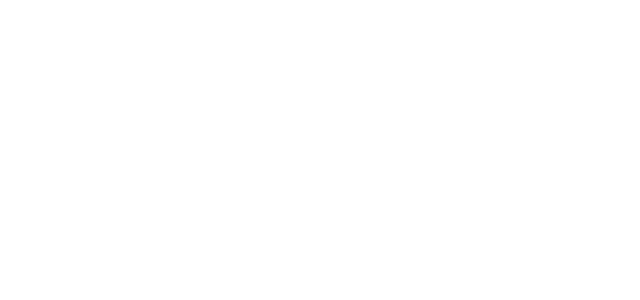
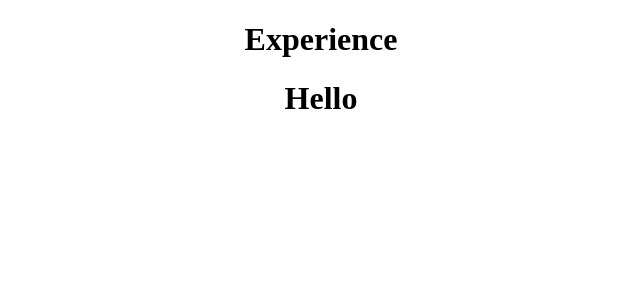
Before and after one commit to daniarfadd/personal-website, a React (Create React App) app: page /experience in a window 1280 px wide. Shown: the top 300 px of the page, without its empty margins (319-959 px from the left). Built offline with nearby package versions, Linux system fonts and the light colour scheme.

Commit message:
making project structure

```diff
--- a/src/App.js
+++ b/src/App.js
@@ -1,8 +1,21 @@
+import { BrowserRouter as Router, Routes, Route } from 'react-router-dom';
 import './App.css';
+import Home from './pages/Home';
+import Projects from './pages/Projects'
+import Experience from './pages/Experience'
+
 
 function App() {
   return (
     <div className="App">
+      <Router>
+        <Routes>
+          <Route path='/' element={<Home />} />
+          <Route path='/projects' element={<Projects />} />
+          <Route path='/experience' element={<Experience />} />
+        </Routes>
+      </Router>
+      <h1>Hello</h1>
     </div>
   );
 }
--- a/src/index.css
+++ /dev/null
@@ -1,14 +0,0 @@
-body {
-  margin: 0;
-  font-family: -apple-system, BlinkMacSystemFont, 'Segoe UI', 'Roboto', 'Oxygen',
-    'Ubuntu', 'Cantarell', 'Fira Sans', 'Droid Sans', 'Helvetica Neue',
-    sans-serif;
-  -webkit-font-smoothing: antialiased;
-  -moz-osx-font-smoothing: grayscale;
-  box-sizing: border-box;
-}
-
-code {
-  font-family: source-code-pro, Menlo, Monaco, Consolas, 'Courier New',
-    monospace;
-}
--- a/src/index.js
+++ b/src/index.js
@@ -1,6 +1,5 @@
 import React from 'react';
 import ReactDOM from 'react-dom/client';
-import './index.css';
 import App from './App';
 import reportWebVitals from './reportWebVitals';
 
--- /dev/null
+++ b/src/pages/Experience.js
@@ -0,0 +1,9 @@
+function Experience() {
+    return (
+        <div>
+            <h1>Experience</h1>
+        </div>
+     );
+}
+
+export default Experience;
--- /dev/null
+++ b/src/pages/Home.js
@@ -0,0 +1,9 @@
+function Home() {
+    return (
+        <div>
+            <h1>Home</h1>
+        </div>
+     );
+}
+
+export default Home;
--- /dev/null
+++ b/src/pages/Projects.js
@@ -0,0 +1,9 @@
+function Projects() {
+    return (
+        <div>
+            <h1>Projects</h1>
+        </div>
+     );
+}
+
+export default Projects;
```
Also changed, not shown: src/setupTests.js (deleted, +0 -5 lines), 1 other file (tests, documents, lock files or other folders).
